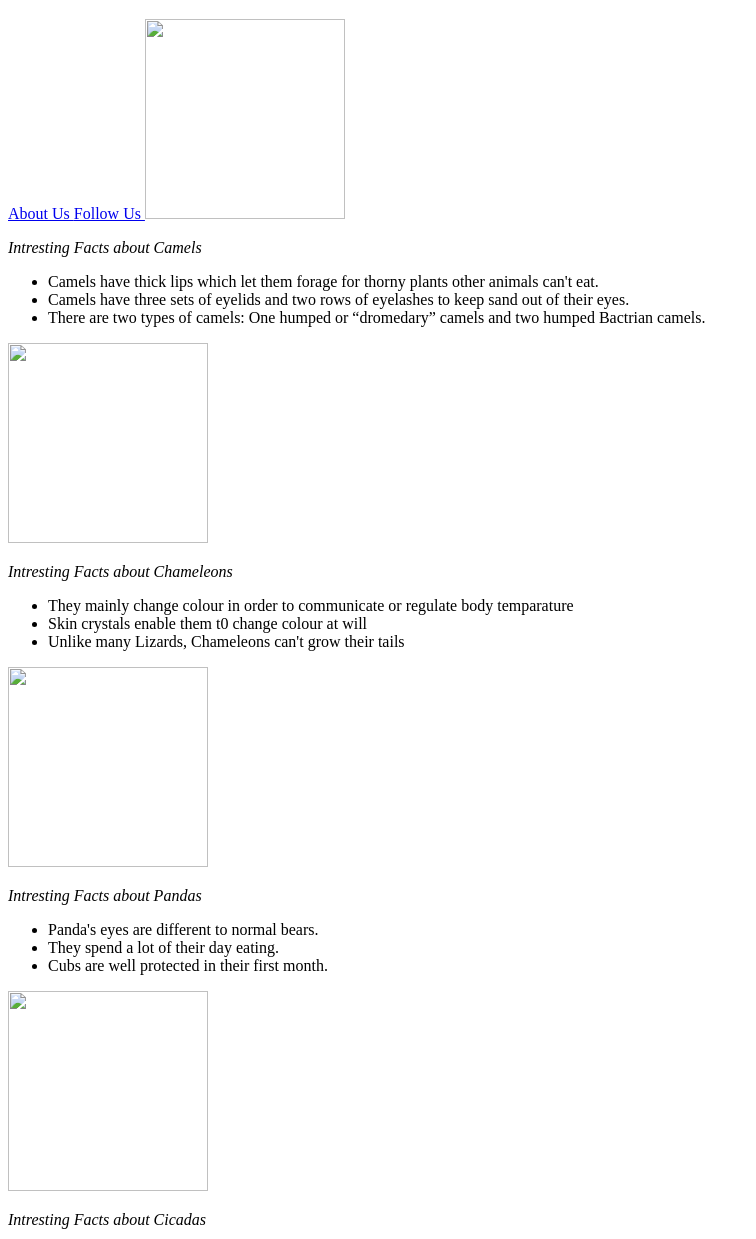
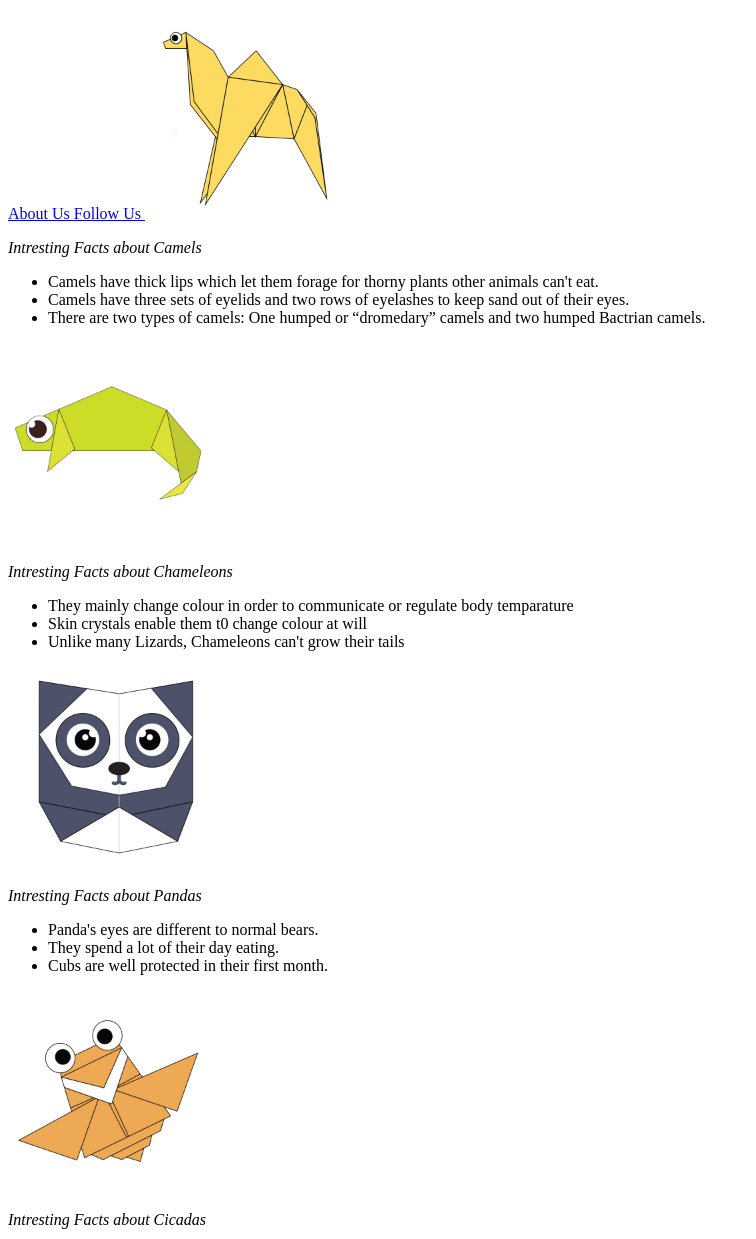
Before and after one commit to NagaAkshay/Project-49, a plain HTML site: page index.html in a window 1280 px wide. Shown: the part 61-1300 px from the top of the page, without its empty margins (0-756 px from the left). Drawn offline with Linux system fonts and the light colour scheme.

Commit message:
Made a change to the location of images.As it was not displaying them
Made a change to the location of images.As it was not displaying them

```diff
--- a/index.html
+++ b/index.html
@@ -20,7 +20,7 @@
         </a>
 
         <a href = "http://origami.me/camel/">
-            <img src = "images/camel.png" width = "200px" height = "200px"/>
+            <img src = "camel.png" width = "200px" height = "200px"/>
         </a>
         <p><i>Intresting Facts about Camels</i></p>
         <ul>
@@ -36,7 +36,7 @@
         </ul>
 
         <a href = "http://origami.me/chameleon/">
-            <img src = "images/chameleon.png" width = "200px" height = "200px"/>
+            <img src = "chameleon.png" width = "200px" height = "200px"/>
         </a>
         <p><i>Intresting Facts about Chameleons</i></p>
         <ul>
@@ -52,7 +52,7 @@
         </ul>
 
         <a href = "http://origami.me/panda/">
-            <img src = "images/panda.png" width = "200px" height = "200px"/>
+            <img src = "panda.png" width = "200px" height = "200px"/>
         </a>
         <p><i>Intresting Facts about Pandas</i></p>
         <ul>
@@ -68,7 +68,7 @@
         </ul>
 
         <a href = "http://origami.me/flying-cicada/">
-            <img src = "images/cicada.png" width = "200px" height = "200px"/>
+            <img src = "cicada.png" width = "200px" height = "200px"/>
         </a>
         <p><i>Intresting Facts about Cicadas</i></p>
         <ul>
@@ -84,7 +84,7 @@
         </ul>
 
         <a href = "http://origami.me/pigeon/">
-            <img src = "images/pigeon.png" width = "200px" height = "200px"/>
+            <img src = "pigeon.png" width = "200px" height = "200px"/>
         </a>
         <p><i>Intresting Facts about Pigeons</i></p>
         <ul>
```
